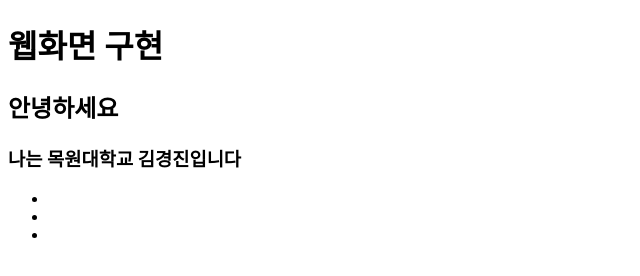
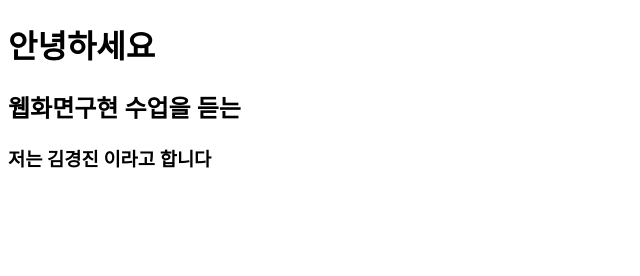
Before and after one commit to pokesp123/24Web-03.13, a plain HTML site: page index.html in a window 1280 px wide. Shown: the whole page, without its empty margins (0-640 px from the left). Drawn offline with Linux system fonts and the light colour scheme.

Commit message:
index 파일 만들었음

```diff
--- a/index.html
+++ b/index.html
@@ -2,20 +2,12 @@
 <html lang="en">
 <head>
     <meta charset="UTF-8">
-    <meta name="viewport" content="width=device-width, initial-scale=1.0">
-    <title>2024년 3월 13일 실습</title>
+    <meta name="viewport" content="width=, initial-scale=1.0">
+    <title>Document</title>
 </head>
 <body>
-    <h1>
-        웹화면 구현
-        <h2>안녕하세요</h2>
-        <h3>나는 목원대학교 김경진입니다</h3>
-        <ul>
-            <li></li>
-            <li></li>
-            <li></li>
-        </ul>
-    </h1>
-
+    <h1>안녕하세요</h1>
+    <h2>웹화면구현 수업을 듣는</h2>
+    <h3>저는 김경진 이라고 합니다</h3>
 </body>
 </html>
```
